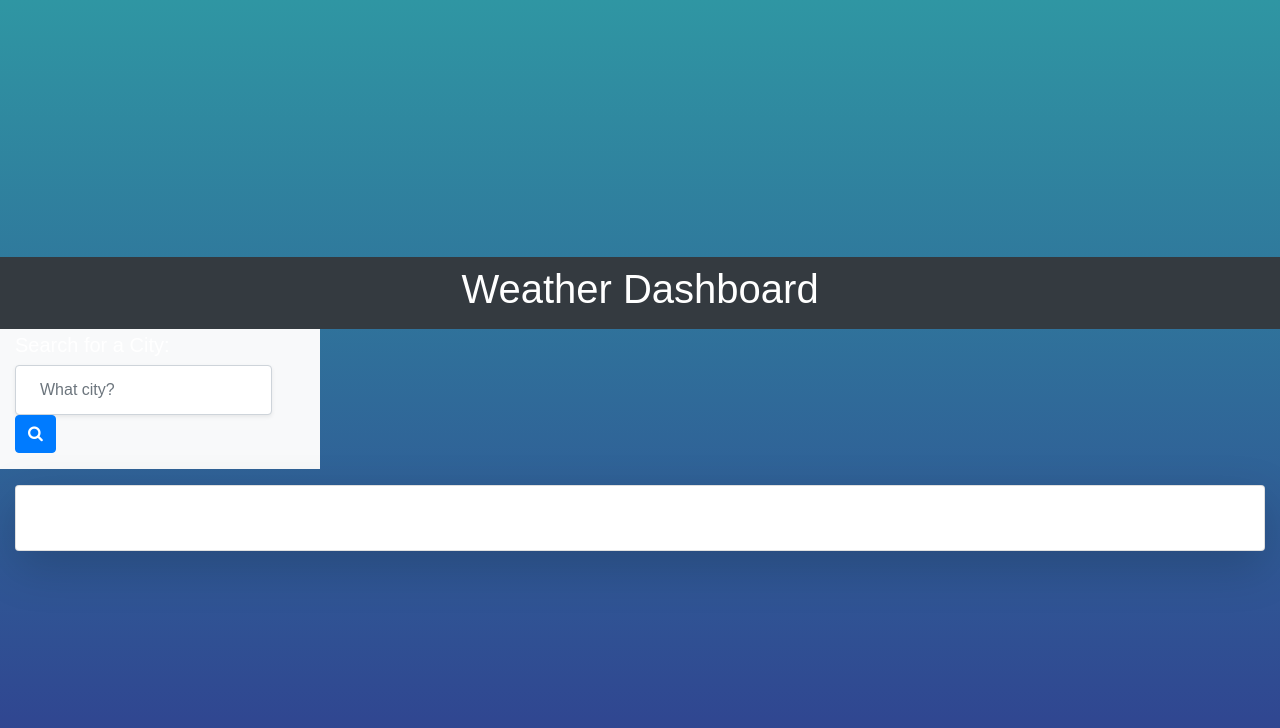
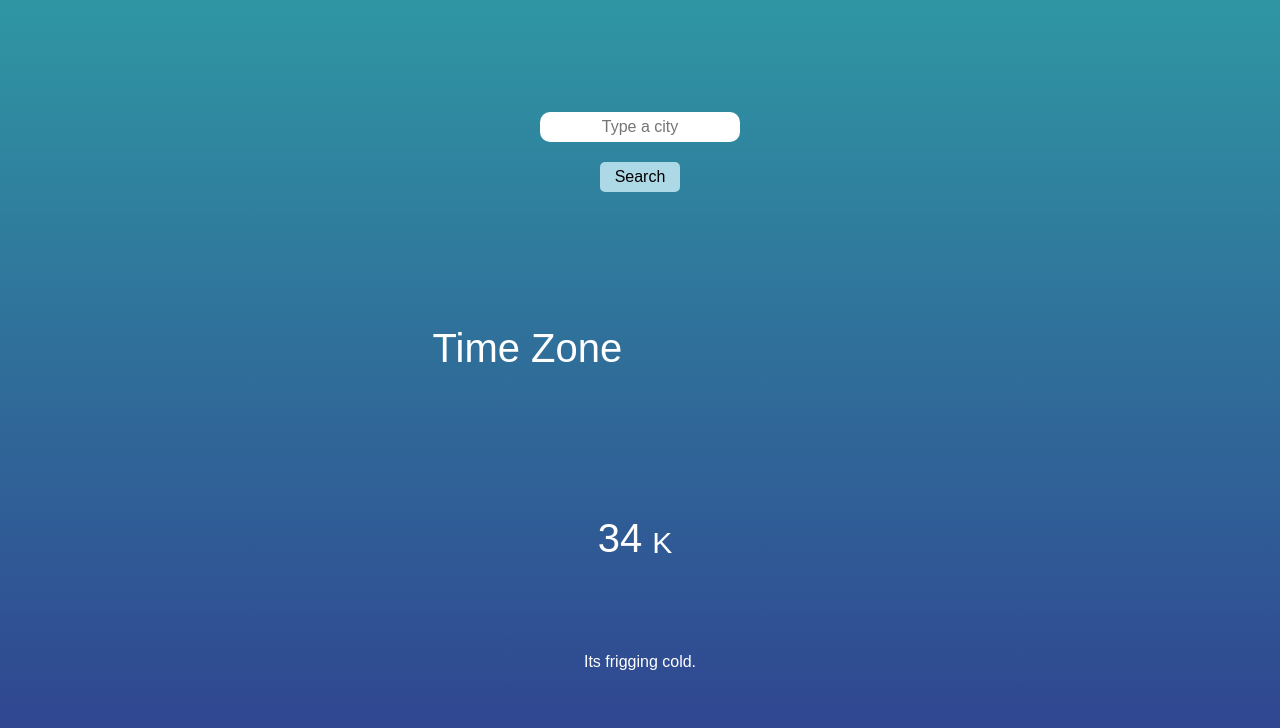
Before and after one commit to SweetSoulGaming/WeatherTron, a plain HTML site: page index.html in a window 1280 px wide. Drawn offline with nearby package versions, Linux system fonts and the light colour scheme.

Commit message:
Index (Modifed and Finished)

```diff
--- a/index.html
+++ b/index.html
@@ -15,50 +15,31 @@
     />
     <i class="fas fa-cloud"></i>
     <i class="fas fa-wind"></i>
-    <i class="fas fa-sun"></i>
+
     <link rel= "stylesheet" href= "CSS/style.css"/>
 
     <title>Weather Dashboard</title>
   </head>
 
   <body>
-    <header class="container-fluid text-center text-white bg-dark p-2">
-      <h1>Weather Dashboard</h1>
-    </header>
+    <div class="search-bar">
+        <input type="text" id="city-search" name="search_city" placeholder="Type a city">
+    </div>
+    <button id="search-city-button" class="search">Search</button>
+    <br>
+    <p class="city-not-found"></p>
+    <div class="location">
+        <h1 class="location-timezone">Time Zone</h1>
+        <img src="" class="weather-icon">
+    </div>
+    <div class="temperature">
+        <div class="degree-section">
+        <h2 class="temperature-degree">34</h2>
+        <span>K</span>
+        </div>
+        <div class="temperature-description">Its frigging cold.</div>
+    </div>
+    <script src="java/script.js"></script>
+  </body>
 
-    <div class="container-fluid">
-      <div class="row">
-        <aside class="col-lg-3 bg-light">
-         <h5 class="mt-1">Search for a City:</h5>
-          <div class="form-inline form-group">
-            <input
-            type="text"
-            name="city"
-            placeholder="What city?"
-            autocomplete="off"
-            class="form-control text-mured form-rounded p-4 shadow-sm"
-            />
-            <button class="btn btn-primary" id="search-button">
-              <i class="fa fa-search"></i>
-              </button>
-          </div>
-        </div>
-        <div class= "card rounded my-3 shadow-lg back-card">
-        <div class="card-top text-center">
-          <ul class="list-group history" id="history"></ul>
-         <p>Forecast</p>
-          <span>...</span>
-        </div>
-         </div>
-        </aside>
-
-        <div class="col-lg-9">
-          <div id="today" class="mt-3"></div>
-          <div id="forecast" class="row mt-3"></div>
-        </div>
-      </div>
-    </div>
-
-</body>
-<script src="java/script.js"></script>
   </html>
```
